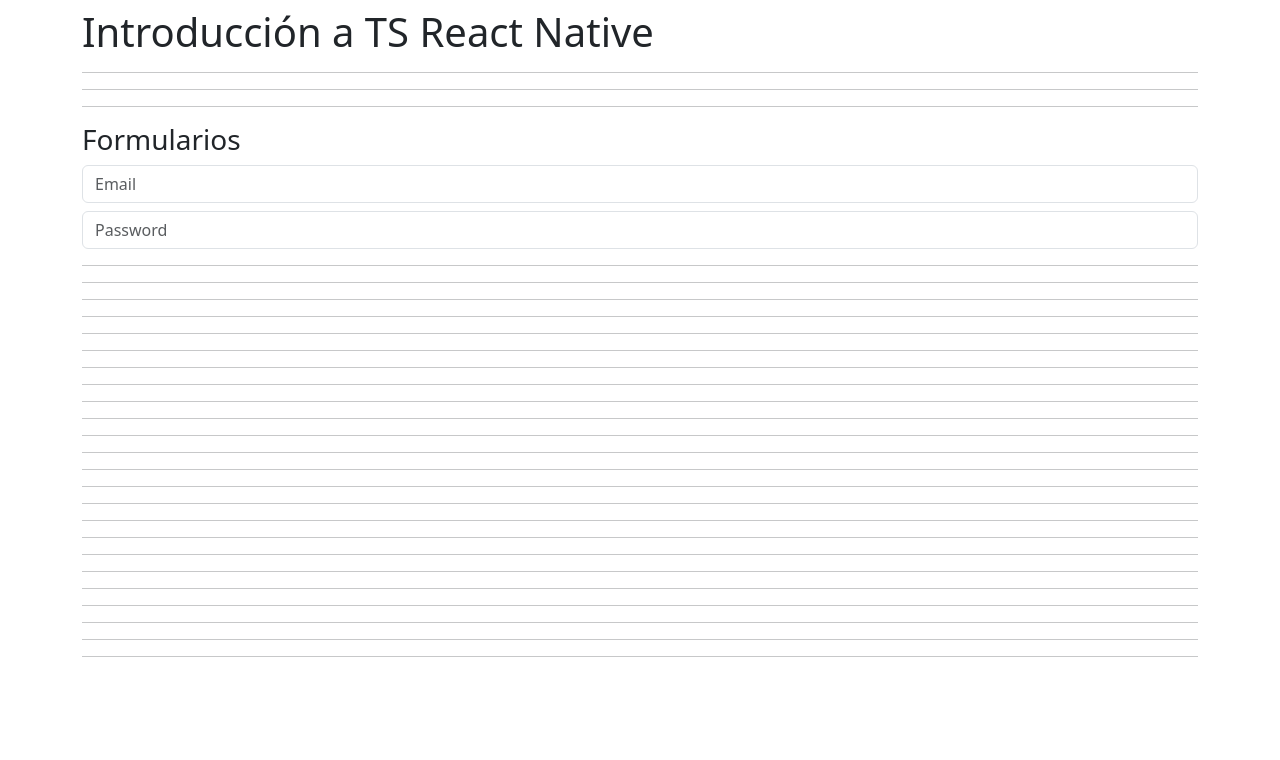
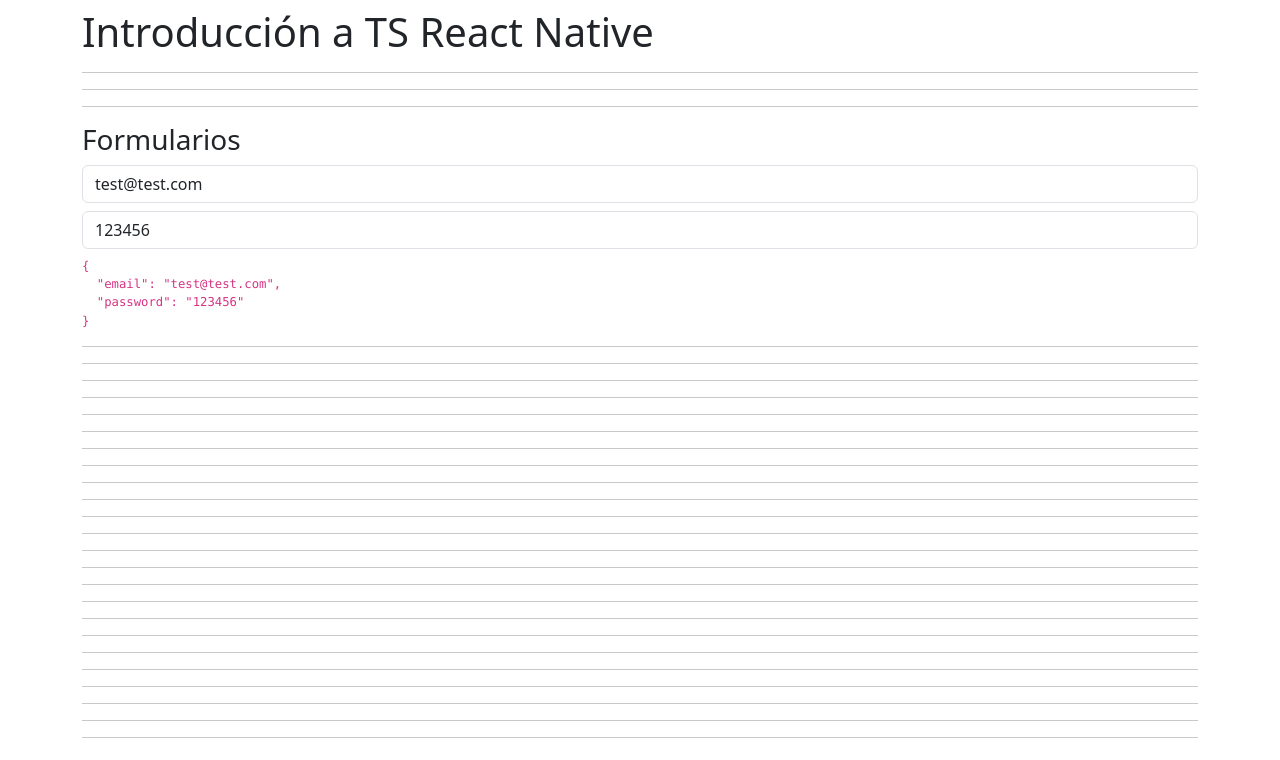
Before and after one commit to jgmejiaco/react_native, a React (Create React App) app in the folder native01/: page / in a window 1280 px wide. Shown: the top 760 px of the page. Built offline with nearby package versions, Linux system fonts and the light colour scheme.

Commit message:
formularios

```diff
--- a/native01/src/components/Formularios.tsx
+++ b/native01/src/components/Formularios.tsx
@@ -1,11 +1,23 @@
+import { useForm } from '../hooks/useForm';
+
 export const Formularios = () => {
-  return (
-    <>
-        <h3>Formularios</h3>
 
-        <input type="text" className="form-control" placeholder="Email" />
+    const {formulario, email, password, onChange} = useForm({
+        email: 'test@test.com',
+        password: '123456',
+    })
 
-        <input type="text" className="form-control mt-2 mb-2" placeholder="Password" />
-    </>
-  )
+    return (
+        <>
+            <h3>Formularios</h3>
+
+            <input type="text" className="form-control" placeholder="Email" value={email} onChange={ ({target}) => onChange(target.value, 'email')} />
+
+            <input type="text" className="form-control mt-2 mb-2" placeholder="Password" value={password} onChange={ ({target}) => onChange(target.value, 'password')} />
+
+            <code>
+                <pre>{JSON.stringify(formulario, null, 2)}</pre>
+            </code>
+        </>
+    )
 }
--- /dev/null
+++ b/native01/src/hooks/useForm.tsx
@@ -0,0 +1,20 @@
+import {useState} from "react";
+
+export const useForm = <T extends Object>(formulario: T) => {
+
+    const [state, setState] = useState(formulario);
+
+    const onChange = (value: string, campo: string) => {
+        setState({
+            ...state,
+            [campo]: value
+        })
+    }
+
+
+    return {
+        ...state,
+        formulario: state,
+        onChange
+    }
+}
```
Also changed, not shown: native01/src/App.tsx (+7 -7 lines).
